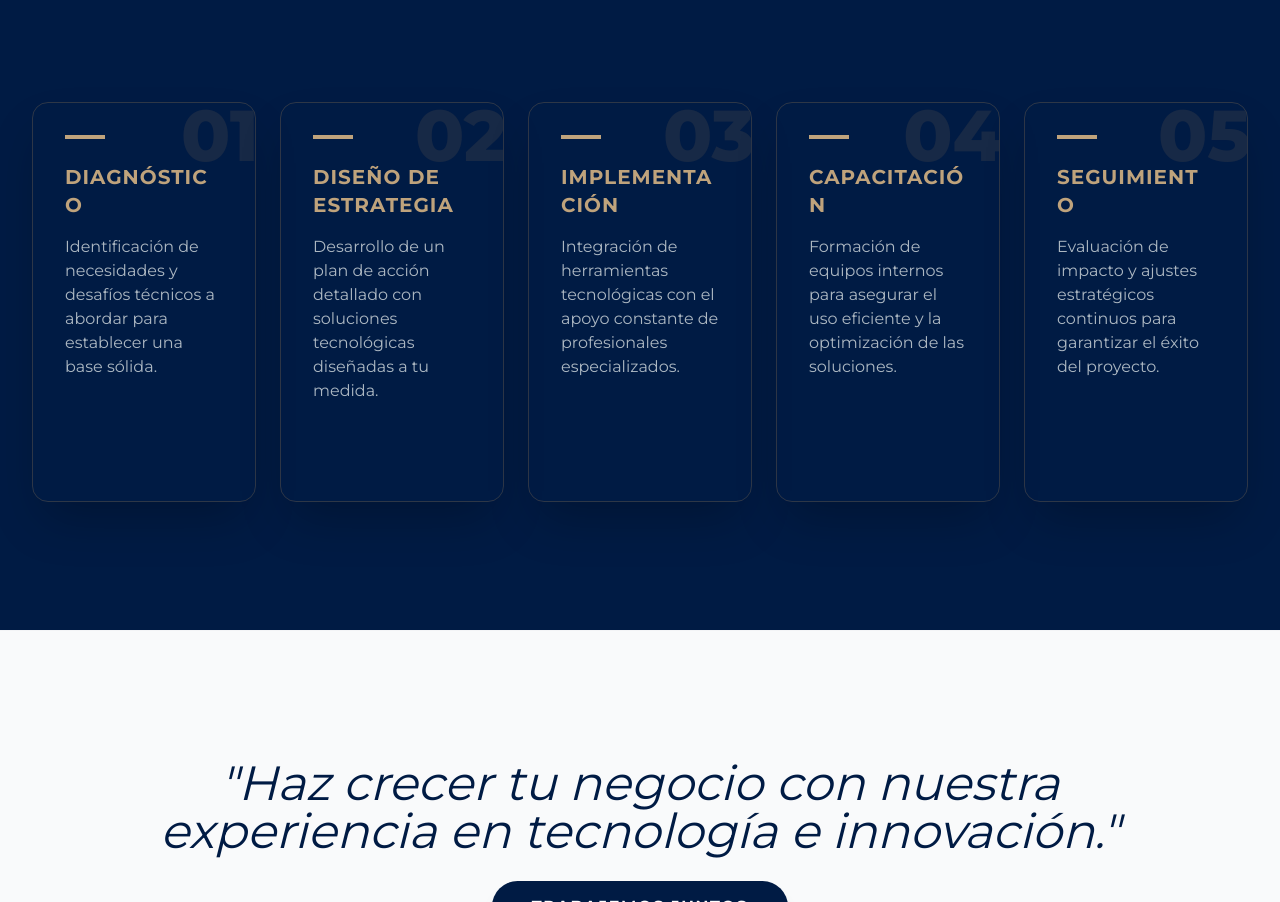
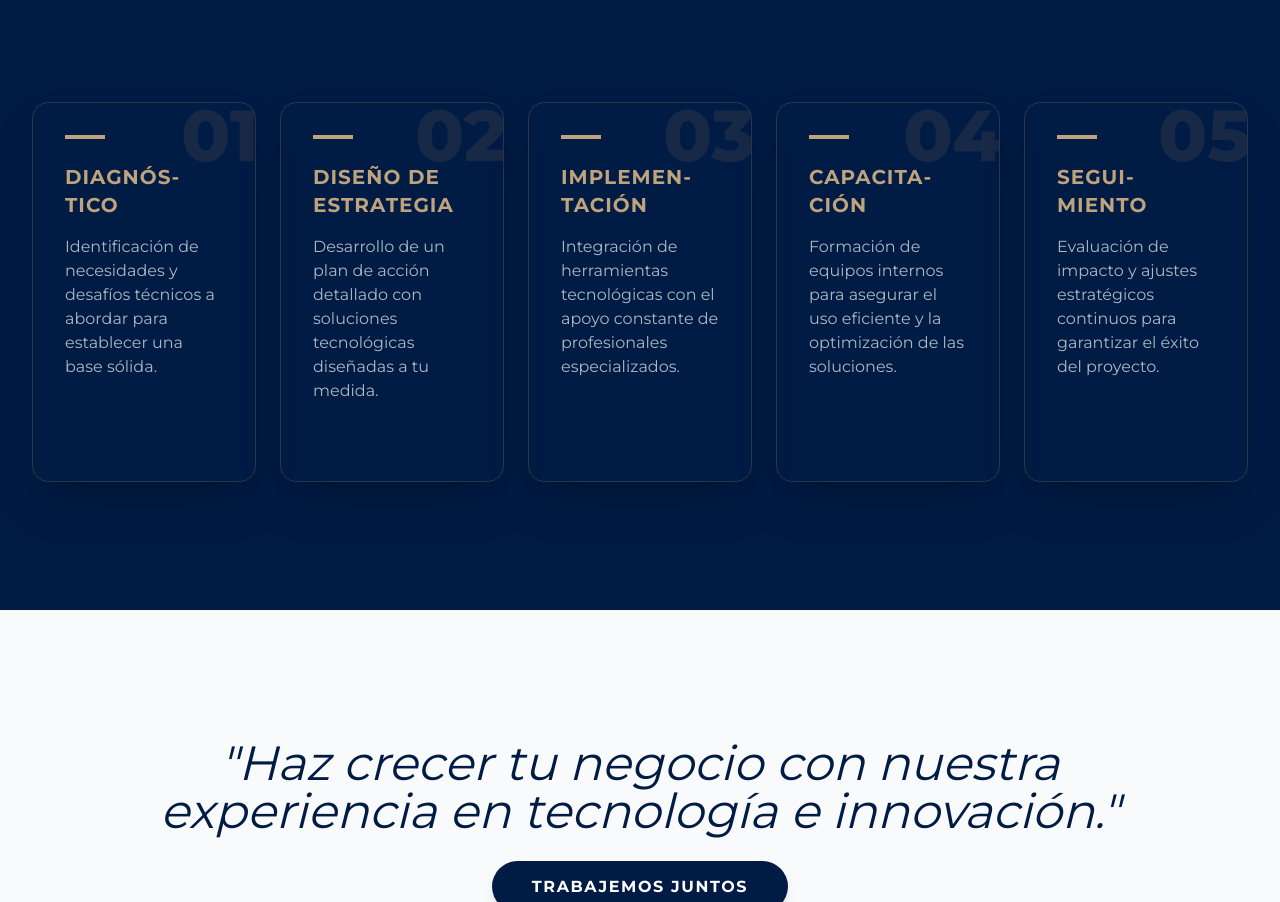
Before and after one commit to DeinerAcosta/every-technology-landing, a React (Create React App) app: page / in a window 1280 px wide. Shown: the part 2445-3347 px from the top of the page. Built offline with nearby package versions, Linux system fonts and the light colour scheme.

Commit message:
Ajustar Metodologia 2.

```diff
--- a/src/components/Methodology.jsx
+++ b/src/components/Methodology.jsx
@@ -36,17 +36,18 @@ export const Methodology = () => (
         Nuestra <span className="text-every-gold">Metodología</span>
       </h2>
 
-      {/* CAMBIO CLAVE:
-          - lg:grid-cols-5 suele ser muy estrecho.
-          - He ajustado los paddings (p-6 en desktop) para ganar espacio horizontal.
+      {/* CAMBIO EN GRID:
+          - sm:grid-cols-2 (Móviles grandes)
+          - xl:grid-cols-5 (Solo en pantallas muy anchas)
+          - En tablets y laptops normales usará un flujo más ancho para que quepan las palabras.
       */}
-      <div className="grid grid-cols-1 sm:grid-cols-2 lg:grid-cols-5 gap-4 md:gap-6">
+      <div className="grid grid-cols-1 sm:grid-cols-2 lg:grid-cols-3 xl:grid-cols-5 gap-6">
         {steps.map((step, i) => (
           <div
             key={i}
-            className="group p-6 md:p-8 border border-every-gold/20 rounded-2xl hover:bg-white/5 transition-all duration-500 relative overflow-hidden flex flex-col min-h-[300px] md:min-h-[400px] shadow-2xl"
+            className="group p-6 md:p-8 border border-every-gold/20 rounded-2xl hover:bg-white/5 transition-all duration-500 relative overflow-hidden flex flex-col min-h-[300px] md:min-h-[380px] shadow-2xl"
           >
-            {/* Número de fondo - Ajustado tamaño para no "empujar" el texto */}
+            {/* Número de fondo */}
             <span className="text-6xl md:text-7xl font-black text-every-gold/10 absolute -top-1 -right-1 group-hover:text-every-gold/20 transition-colors duration-500 pointer-events-none">
               {step.n}
             </span>
@@ -55,11 +56,11 @@ export const Methodology = () => (
               {/* Línea decorativa */}
               <div className="w-10 h-1 bg-every-gold mb-6 group-hover:w-16 transition-all duration-500"></div>
 
-              {/* AJUSTE DE TÍTULO:
-                  - Bajamos a text-lg/text-xl para que frases como "Diseño de estrategia" no se rompan.
-                  - min-h-auto para mayor flexibilidad.
+              {/* AJUSTE CRÍTICO DE TÍTULO:
+                  - Usamos 'break-words' y 'hyphens-auto' para evitar que se salga de la caja.
+                  - Bajamos a 'text-lg' para asegurar compatibilidad.
               */}
-              <h3 className="text-lg md:text-xl font-bold text-every-gold mb-4 uppercase tracking-wider leading-tight break-words">
+              <h3 className="text-lg md:text-xl font-bold text-every-gold mb-4 uppercase tracking-wider leading-tight break-words overflow-wrap-anywhere" style={{ hyphens: 'auto' }}>
                 {step.title}
               </h3>
 
```
